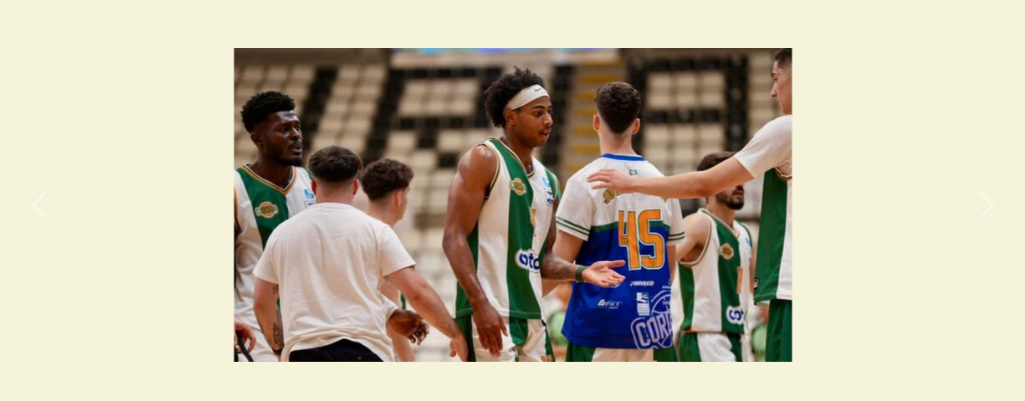
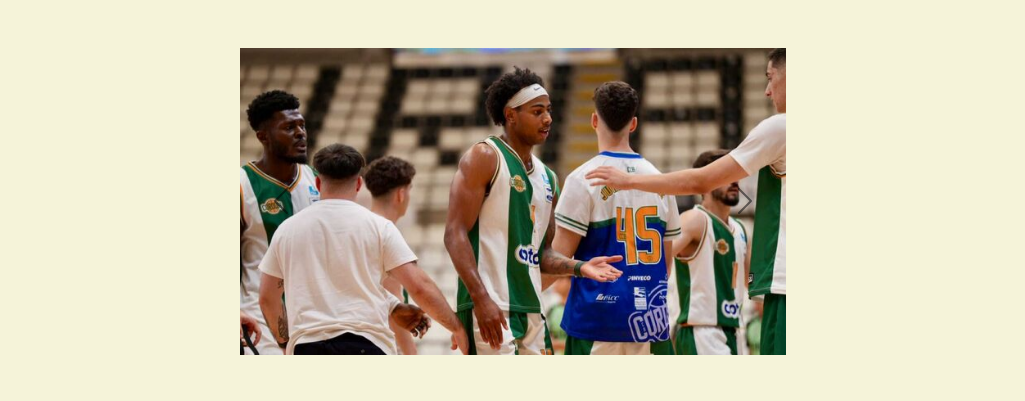
Before and after one commit to Ravenzz8/proyecto-m04, a Flask app: page / in a window 1280 px wide. Shown: the part 112-513 px from the top of the page, without its empty margins (127-1152 px from the left). Run offline with Flask 3, Linux system fonts and the light colour scheme.

Commit message:
proyecto_acabado

```diff
--- a/templates/index.html
+++ b/templates/index.html
@@ -14,6 +14,13 @@
             margin: auto;
         }
 
+        .carousel-control-next {
+            filter: invert(100%);
+        }
+
+        .carousel-control-prev {
+            filter: invert(100%);
+        }
     </style>
 </head>
 <body>
@@ -33,16 +40,19 @@
     </nav>
 
     <div class="container mt-5">
+        <div class="row">
+            <div class="col-3"></div>
+            <div class="col">
                 <div id="carrusel" class="carousel slide" data-bs-ride="carousel">
                     <div class="carousel-inner">
                         <div class="carousel-item active">
-                    <img src="/static/img/deportes.jpg" class="d-block w-50" alt="deportes">
+                            <img src="/static/img/deportes.jpg" class="d-block w-100" alt="deportes">
                         </div>
                         <div class="carousel-item">
-                    <img src="/static/img/economia.jpg" class="d-block w-50" alt="economia">
+                            <img src="/static/img/economia.jpg" class="d-block w-100" alt="economia">
                         </div>
                         <div class="carousel-item">
-                    <img src="/static/img/politica.jpg" class="d-block w-50" alt="política">
+                            <img src="/static/img/politica.jpg" class="d-block w-100" alt="política">
                         </div>
                     </div>
 
@@ -59,6 +69,9 @@
                     </button>
                 </div>
             </div>
+            <div class="col-3"></div>
+        </div>
+    </div>
 
     <script src="https://cdn.jsdelivr.net/npm/bootstrap@5.3.3/dist/js/bootstrap.bundle.min.js"
         integrity="sha384-YvpcrYf0tY3lHB60NNkmXc5s9fDVZLESaAA55NDzOxhy9GkcIdslK1eN7N6jIeHz"
```
Also changed, not shown: templates/lavanguardia.html (+51 -5 lines). Lines whose indentation alone changed are shown as unchanged.
